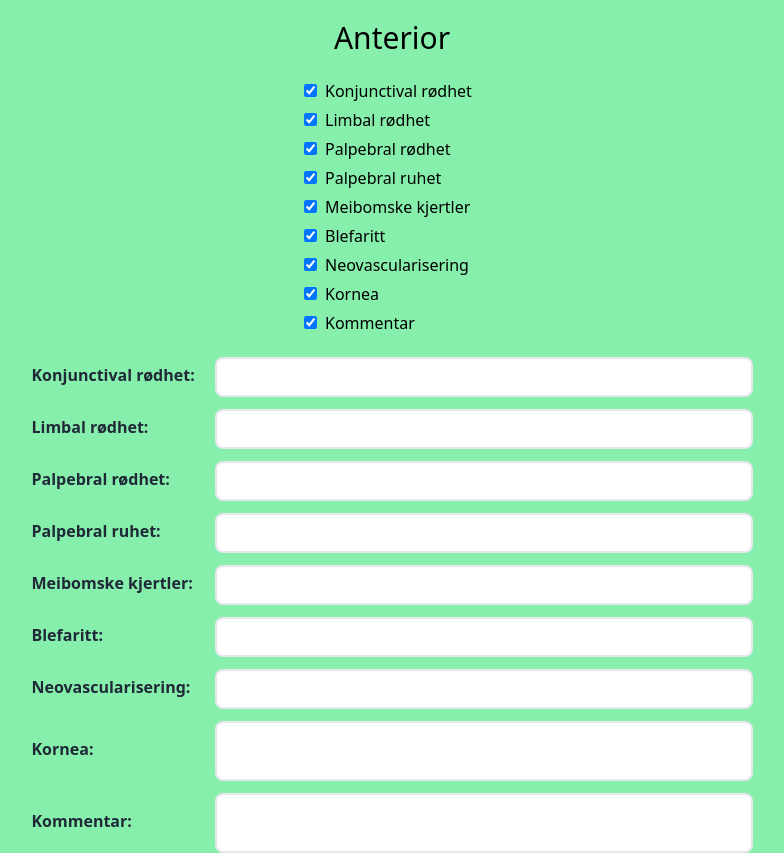
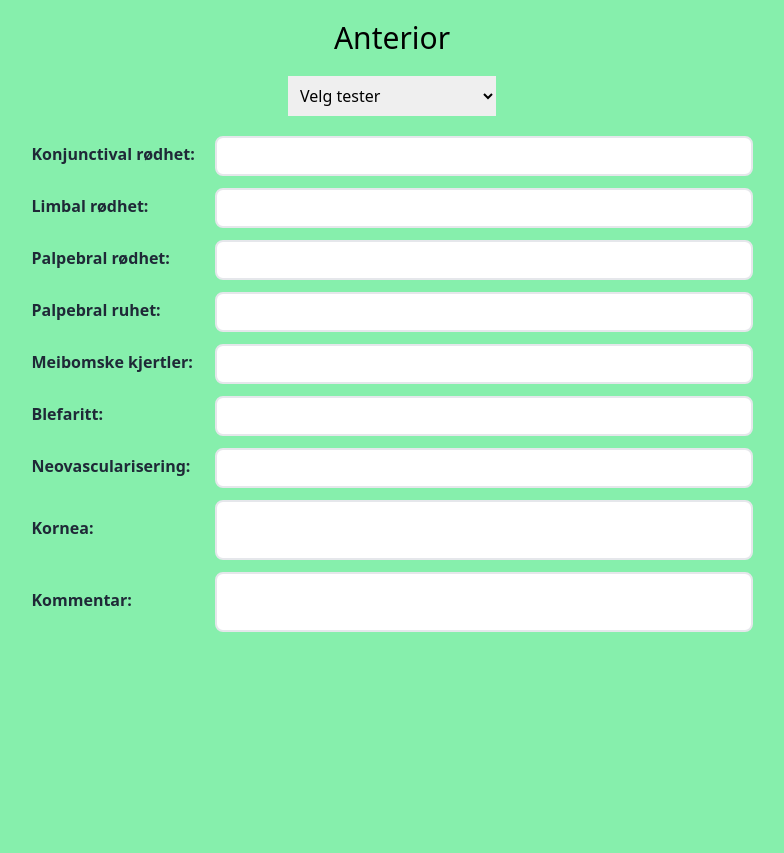
Before and after one commit to nikolaisundal/optoTools, a React (Vite) app: page / in a window 1280 px wide. Shown: the whole page, without its empty margins (248-1032 px from the left). After the commit the page ends 800 px from the top, so only its background shows below. Built offline with nearby package versions, Linux system fonts and the light colour scheme.

Commit message:
made a multiselect dropdown

```diff
--- a/src/components/Anterior.jsx
+++ b/src/components/Anterior.jsx
@@ -1,16 +1,30 @@
 import React, {useState} from 'react'
 import Efron from './Efron';
-import CorneaOther from './CorneaOther';
 import Checkboxes from './Checkboxes';
 
+
 export default function Anterior({tests, handleTestChange}) {
-  console.log(tests)
+  const [showSelect, setShowSelect] = useState(false);
   const renderedTests = tests.filter(test => test.show)
+
+  const handleSelectShow = () => {
+    setShowSelect(!showSelect)
+  }
+
+  console.log(showSelect)
   return (
     <div>
     <div className="flex content-center justify-center w-full mb-5">
       <form>
         <div className='w-52'>
+          <div className='relative cursor-pointer' onClick={()=> handleSelectShow()}>
+            <select className='w-52 p-2'>
+              <option className='flex justify-center items-center p-2'>Velg tester</option>
+            </select>
+            <div className="absolute left-0 right-0 top-0 bottom-0"></div>
+          </div>
+          {showSelect ?
+            <div className='bg-white'>
             {tests.map(test => (
                       <Checkboxes
                         key={test.id}
@@ -18,6 +32,7 @@ export default function Anterior({tests, handleTestChange}) {
                         handleTestChange={handleTestChange}
                       />
                     ))}
+            </div>: null}
         </div>
       </form>
     </div>
```
Lines whose indentation alone changed are shown as unchanged.
